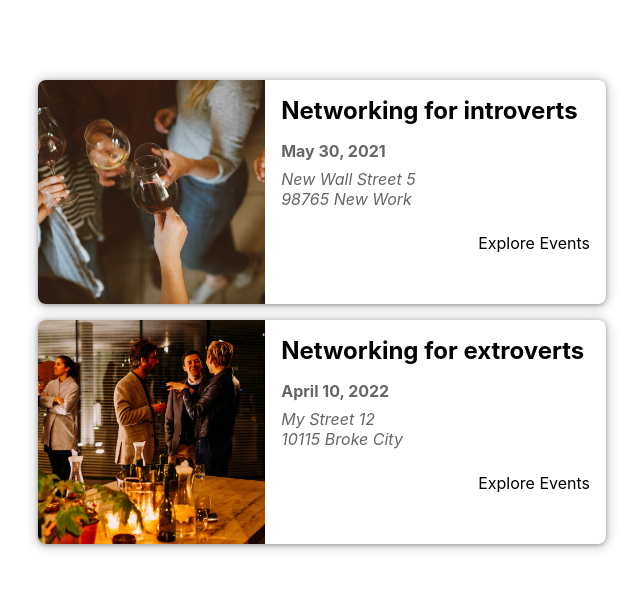
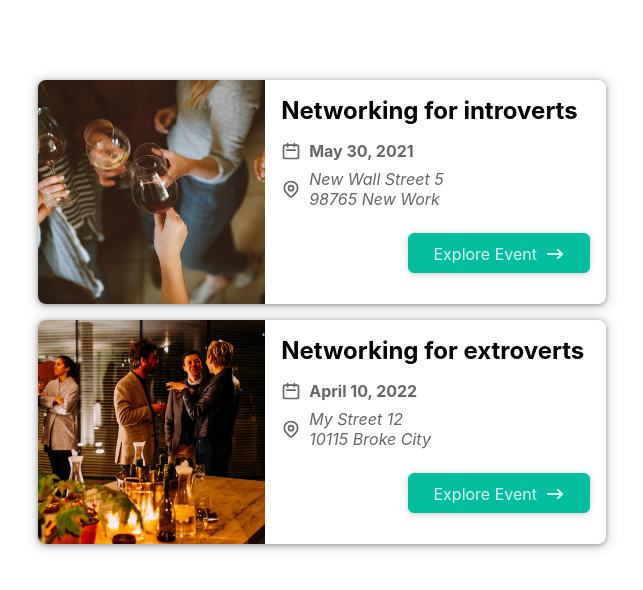
Before and after one commit to Khoidao55/filebased-nextjs-max, a Next.js app: page / in a window 1280 px wide. Shown: the top 590 px of the page, without its empty margins (338-981 px from the left). Built offline with nearby package versions, Linux system fonts and the light colour scheme.

Commit message:
added icons for each event details

```diff
--- a/components/events/EventItem/EventItem.tsx
+++ b/components/events/EventItem/EventItem.tsx
@@ -1,24 +1,27 @@
 import React from 'react';
 import Link from 'next/link';
 import classes from './EventItem.module.css';
+import Button from '../../ui/Button/Button';
+import DateIcon from '../../icon/date-icon';
+import AddressIcon from '../../icon/address-icon';
+import ArrowRightIcon from '../../icon/arrow-right-icon';
 
 interface Props {
   title: string,
-  description: string,
   location: string,
   date: string,
   image: string,
   id: string
 }
 
-const EventItem: React.FC<Props> = ({title, description, location, date, image, id }) => {
-  const humanReadableDate = new Date(date).toLocaleDateString('en-US', {
+const EventItem: React.FC<Props> = ({title, location, date, image, id }) => {
+  const humanReadableDate: string = new Date(date).toLocaleDateString('en-US', {
     day: 'numeric',
     month: 'long',
     year: 'numeric'
   });
-  const formattedAddress = location.replace(', ', '\n');
-  const exploreLink = `/events/${id}`;
+  const formattedAddress: string = location.replace(', ', '\n');
+  const exploreLink: string = `/events/${id}`;
 
   return (
     <li className={classes.item}>
@@ -27,14 +30,19 @@
         <div className={classes.summary}>
           <h2>{title}</h2>
           <div className={classes.date}>
+            <DateIcon />
             <time>{humanReadableDate}</time>
           </div>
           <div className={classes.address}>
+            <AddressIcon />
             <address>{formattedAddress}</address>
           </div>
         </div>
         <div className={classes.actions}>
-          <Link href={exploreLink}>Explore Events</Link>
+          <Button link={exploreLink}>
+            <span>Explore Event</span>
+            <span className={classes.icon}><ArrowRightIcon /></span>
+            </Button>
         </div>
       </div>
     </li>
--- a/components/events/EventList/EventList.tsx
+++ b/components/events/EventList/EventList.tsx
@@ -5,7 +5,6 @@
 interface Props {
   events: {
     title: string,
-    description: string,
     location: string,
     date: string,
     image: string,
@@ -20,7 +19,6 @@
         <EventItem
           key={event.id}
           title={event.title}
-          description={event.description}
           location={event.location}
           date={event.date}
           image={event.image}
--- /dev/null
+++ b/components/icon/address-icon.tsx
@@ -0,0 +1,27 @@
+import React from "react";
+
+const AddressIcon: React.FC = () => {
+  return (
+    <svg
+      xmlns='http://www.w3.org/2000/svg'
+      fill='none'
+      viewBox='0 0 24 24'
+      stroke='currentColor'
+    >
+      <path
+        strokeLinecap='round'
+        strokeLinejoin='round'
+        strokeWidth={2}
+        d='M17.657 16.657L13.414 20.9a1.998 1.998 0 01-2.827 0l-4.244-4.243a8 8 0 1111.314 0z'
+      />
+      <path
+        strokeLinecap='round'
+        strokeLinejoin='round'
+        strokeWidth={2}
+        d='M15 11a3 3 0 11-6 0 3 3 0 016 0z'
+      />
+    </svg>
+  );
+}
+
+export default AddressIcon;
--- /dev/null
+++ b/components/icon/arrow-right-icon.tsx
@@ -0,0 +1,19 @@
+import React from "react";
+
+const ArrowRightIcon: React.FC = () => {
+  return (
+    <svg
+      xmlns='http://www.w3.org/2000/svg'
+      viewBox='0 0 20 20'
+      fill='currentColor'
+    >
+      <path
+        fillRule='evenodd'
+        d='M12.293 5.293a1 1 0 011.414 0l4 4a1 1 0 010 1.414l-4 4a1 1 0 01-1.414-1.414L14.586 11H3a1 1 0 110-2h11.586l-2.293-2.293a1 1 0 010-1.414z'
+        clipRule='evenodd'
+      />
+    </svg>
+  );
+}
+
+export default ArrowRightIcon;
--- /dev/null
+++ b/components/icon/date-icon.tsx
@@ -0,0 +1,21 @@
+import React from "react";
+
+const DateIcon: React.FC = () => {
+  return (
+    <svg
+      xmlns='http://www.w3.org/2000/svg'
+      fill='none'
+      viewBox='0 0 24 24'
+      stroke='currentColor'
+    >
+      <path
+        strokeLinecap='round'
+        strokeLinejoin='round'
+        strokeWidth={2}
+        d='M8 7V3m8 4V3m-9 8h10M5 21h14a2 2 0 002-2V7a2 2 0 00-2-2H5a2 2 0 00-2 2v12a2 2 0 002 2z'
+      />
+    </svg>
+  );
+}
+
+export default DateIcon;
--- /dev/null
+++ b/components/ui/Button/Button.module.css
@@ -0,0 +1,18 @@
+.btn {
+  text-decoration: none;
+  cursor: pointer;
+  font: inherit;
+  background-color: #03be9f;
+  border: 1px solid #03be9f;
+  border-radius: 6px;
+  color: #dafff7;
+  padding: 0.5rem 1.5rem;
+  text-align: center;
+  box-shadow: 0 1px 6px rgba(0, 0, 0, 0.2);
+}
+
+.btn:hover,
+.btn:active {
+  background-color: #02afa1;
+  border-color: #02afa1;
+}
--- /dev/null
+++ b/components/ui/Button/Button.tsx
@@ -0,0 +1,19 @@
+import React from 'react';
+import { loadGetInitialProps } from 'next/dist/shared/lib/utils';
+import Link from 'next/link';
+import classes from './Button.module.css';
+
+interface Props {
+  children: React.ReactNode,
+  link: string
+}
+
+const Button: React.FC<Props> = ({ children, link }) => {
+  return (
+    <Link href={link}>
+      <a className={classes.btn}>{children}</a>
+      </Link>
+  )
+}
+
+export default Button;
--- a/pages/index.tsx
+++ b/pages/index.tsx
@@ -1,9 +1,9 @@
 import type { NextPage } from 'next';
 import { getFeaturedEvents } from '../dummy-data';
 import EventList from '../components/events/EventList/EventList';
+
 const HomePage: NextPage = () => {
   const featuredEvents = getFeaturedEvents();
-
   return (
     <div>
       <EventList events={featuredEvents} />
```
